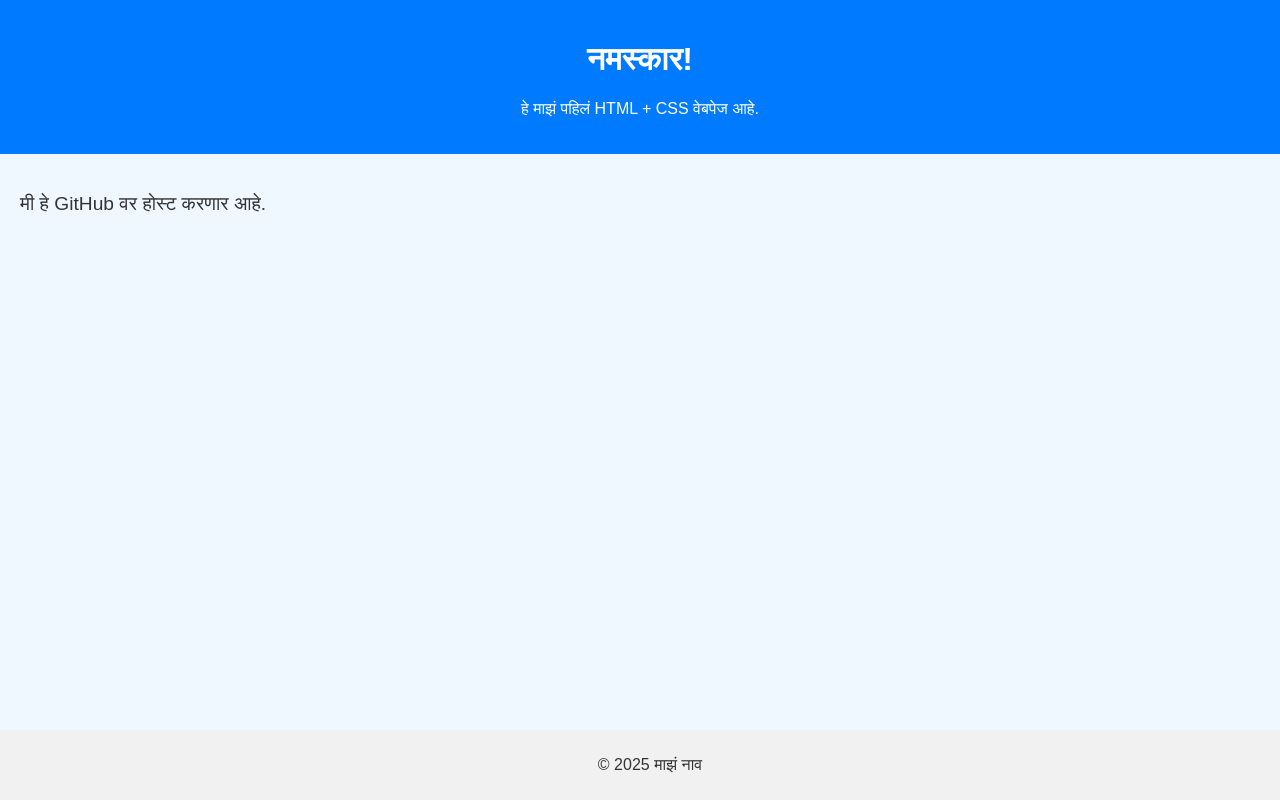
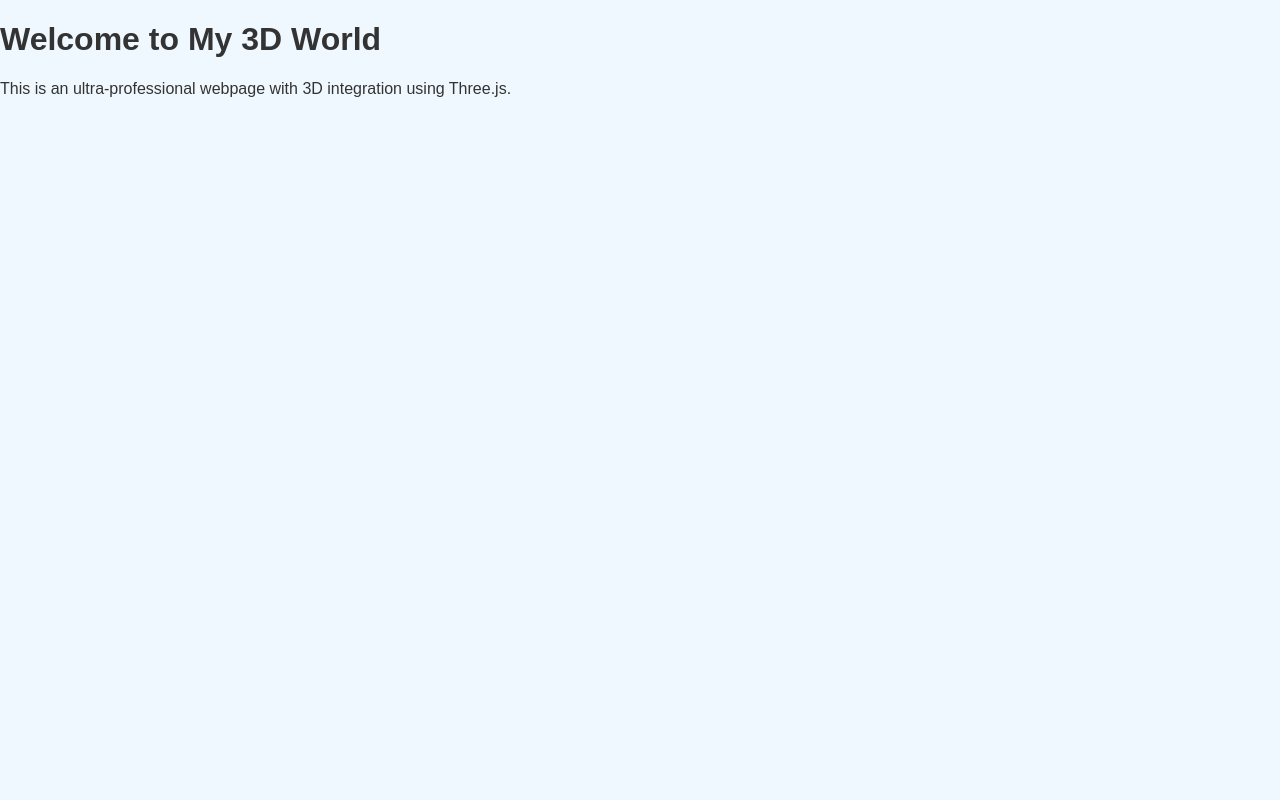
Before and after one commit to Bhushan-CDAC/TEST, a plain HTML site: page index.html in a window 1280 px wide. Drawn offline with nearby package versions, Linux system fonts and the light colour scheme.

Commit message:
Update index.html

```diff
--- a/index.html
+++ b/index.html
@@ -1,23 +1,22 @@
 <!DOCTYPE html>
-<html lang="mr">
+<html lang="en">
 <head>
-  <meta charset="UTF-8">
-  <meta name="viewport" content="width=device-width, initial-scale=1.0">
-  <title>माझं पहिलं वेबपेज</title>
-  <link rel="stylesheet" href="style.css">
+  <meta charset="UTF-8" />
+  <meta name="viewport" content="width=device-width, initial-scale=1.0"/>
+  <title>Ultra Professional Webpage</title>
+  <link rel="stylesheet" href="style.css" />
 </head>
 <body>
-  <header>
-    <h1>नमस्कार!</h1>
-    <p>हे माझं पहिलं HTML + CSS वेबपेज आहे.</p>
-  </header>
+  <div class="glass-card">
+    <h1>Welcome to My 3D World</h1>
+    <p>This is an ultra-professional webpage with 3D integration using Three.js.</p>
+  </div>
 
-  <main>
-    <p>मी हे GitHub वर होस्ट करणार आहे.</p>
-  </main>
+  <!-- 3D Canvas -->
+  <div id="three-container"></div>
 
-  <footer>
-    <p>&copy; 2025 माझं नाव</p>
-  </footer>
+  <!-- Scripts -->
+  <script src="https://cdnjs.cloudflare.com/ajax/libs/three.js/r134/three.min.js"></script>
+  <script src="3d.js"></script>
 </body>
 </html>
```
